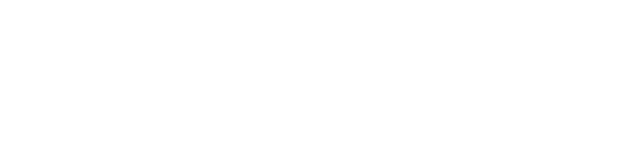
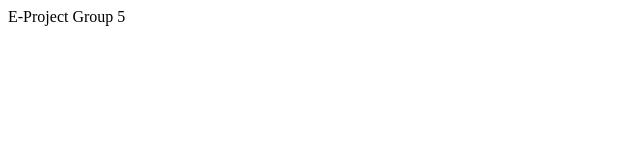
Before and after one commit to vanthieu156/eproject-aptech, a plain HTML site: page eProject/index.html in a window 1280 px wide. Shown: the whole page, without its empty margins (0-640 px from the left). Drawn offline with Linux system fonts and the light colour scheme.

Commit message:
Update index.html

```diff
--- a/eProject/index.html
+++ b/eProject/index.html
@@ -7,7 +7,8 @@
     <title>DNBC News</title>
 </head>
 <body>
-
+    E-Project
+    Group 5
 
 
 
```
